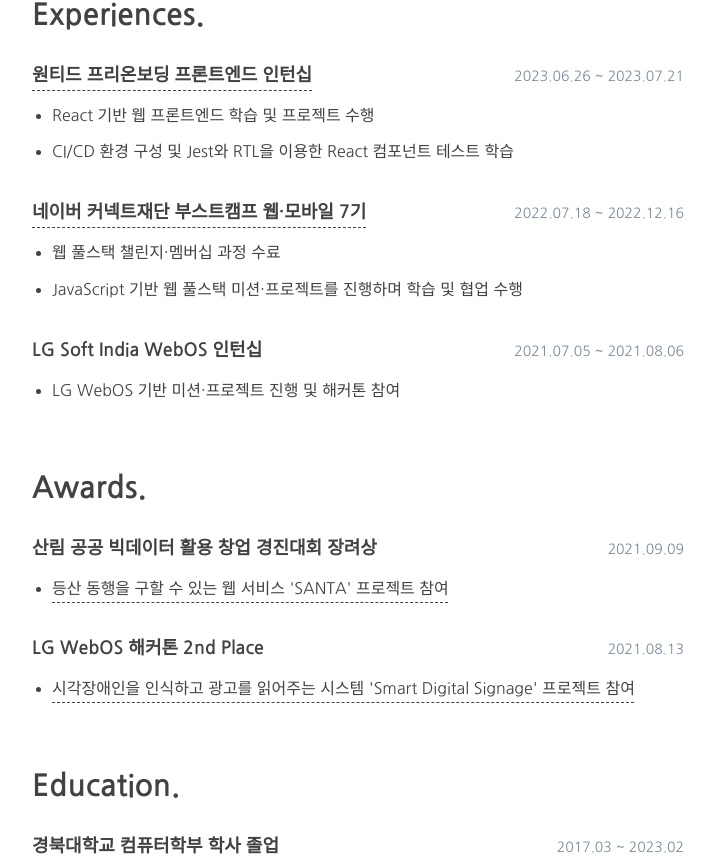
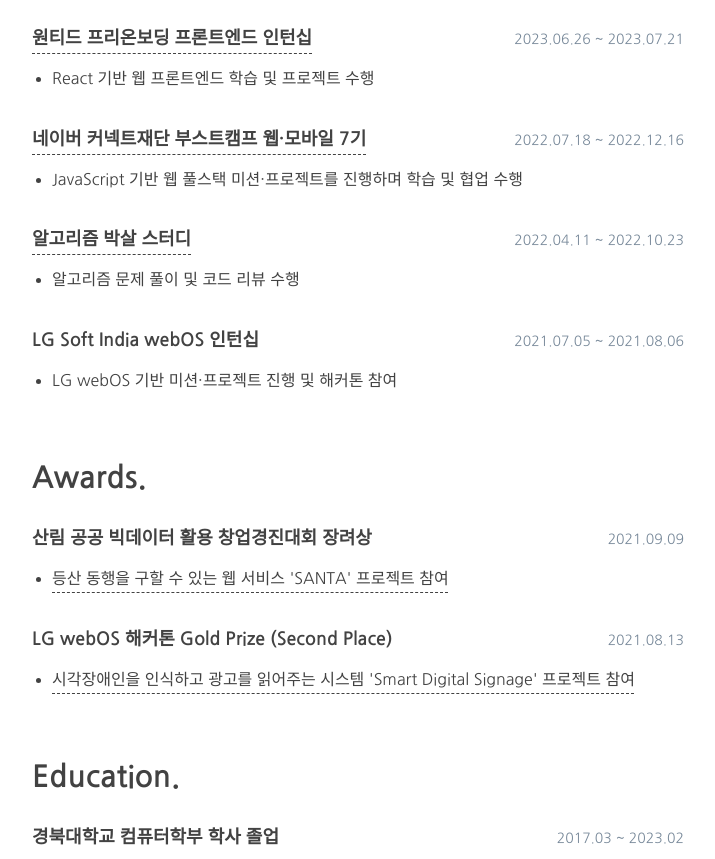
Before and after one commit to KingDonggyu/eaststar-techblog, a Next.js app: page /resume in a window 1280 px wide. Shown: the part 2224-3083 px from the top of the page, without its empty margins (282-997 px from the left). Built offline with nearby package versions, Linux system fonts and the light colour scheme.

Commit message:
docs: about 수정

```diff
--- a/src/app/resume/data/experiences.tsx
+++ b/src/app/resume/data/experiences.tsx
@@ -8,32 +8,33 @@
     web: 'https://www.wanted.co.kr/events/pre_ob_fe_11',
     startDate: '2023.06.26',
     endDate: '2023.07.21',
-    details: [
-      { content: 'React 기반 웹 프론트엔드 학습 및 프로젝트 수행' },
-      { content: 'CI/CD 환경 구성 및 Jest와 RTL을 이용한 React 컴포넌트 테스트 학습' },
-    ],
+    details: [{ content: 'React 기반 웹 프론트엔드 학습 및 프로젝트 수행' }],
   },
   {
     title: '네이버 커넥트재단 부스트캠프 웹·모바일 7기',
     web: 'https://boostcamp.connect.or.kr/program_wm.html',
     startDate: '2022.07.18',
     endDate: '2022.12.16',
-    details: [
-      { content: '웹 풀스택 챌린지·멤버십 과정 수료' },
-      { content: 'JavaScript 기반 웹 풀스택 미션·프로젝트를 진행하며 학습 및 협업 수행' },
-    ],
+    details: [{ content: 'JavaScript 기반 웹 풀스택 미션·프로젝트를 진행하며 학습 및 협업 수행' }],
   },
   {
-    title: 'LG Soft India WebOS 인턴십',
+    title: '알고리즘 박살 스터디',
+    web: 'https://github.com/woong-jae/Algorithm-Crash',
+    startDate: '2022.04.11',
+    endDate: '2022.10.23',
+    details: [{ content: '알고리즘 문제 풀이 및 코드 리뷰 수행' }],
+  },
+  {
+    title: 'LG Soft India webOS 인턴십',
     startDate: '2021.07.05',
     endDate: '2021.08.06',
-    details: [{ content: 'LG WebOS 기반 미션·프로젝트 진행 및 해커톤 참여' }],
+    details: [{ content: 'LG webOS 기반 미션·프로젝트 진행 및 해커톤 참여' }],
   },
 ];
 
 export const awards: Experience[] = [
   {
-    title: '산림 공공 빅데이터 활용 창업 경진대회 장려상',
+    title: '산림 공공 빅데이터 활용 창업경진대회 장려상',
     startDate: '2021.09.09',
     details: [
       {
@@ -43,7 +44,7 @@
     ],
   },
   {
-    title: 'LG WebOS 해커톤 2nd Place',
+    title: 'LG webOS 해커톤 Gold Prize (Second Place)',
     startDate: '2021.08.13',
     details: [
       {
--- a/src/app/resume/data/projects.tsx
+++ b/src/app/resume/data/projects.tsx
@@ -67,9 +67,6 @@
           {
             content: '메타 태그 사용 및 sitemap 생성 자동화를 통한 검색 엔진 최적화',
           },
-          {
-            content: 'Intersection Observer API를 활용한 무한 스크롤 구현',
-          },
         ],
       },
     ],
```
